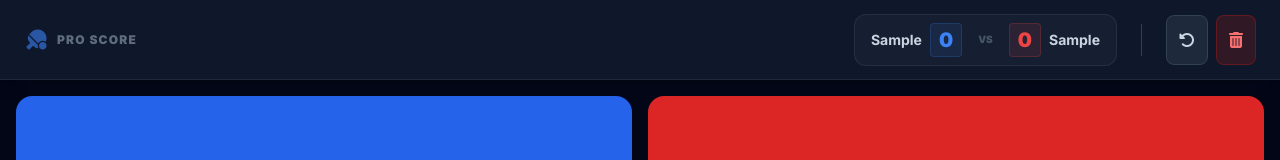
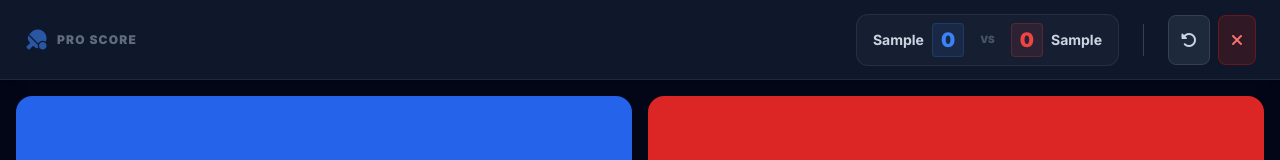
Before and after one commit to jmarcelolowcode-coder/pingpongpro, a React (Vite) app: page / in a window 1280 px wide. Both pictures are taken after typing "Sample", "Sample" into the empty fields and a click on the button "Iniciar Partida". Shown: the top 160 px of the page. Built offline with nearby package versions, Linux system fonts and the light colour scheme.

Commit message:
refactor: Update reset button icon
Replaces the trash can icon with a simple 'x' mark for the reset match button. This provides a cleaner and more intuitive visual cue for resetting the match.

```diff
--- a/App.tsx
+++ b/App.tsx
@@ -131,7 +131,7 @@ const App: React.FC = () => {
               className="bg-red-900/30 hover:bg-red-900/50 p-3 rounded-lg transition-colors border border-red-800/50"
               title="Zerar Partida"
             >
-              <i className="fas fa-trash-can text-red-400"></i>
+              <i className="fas fa-xmark text-red-400"></i>
             </button>
           </div>
         </div>
```
